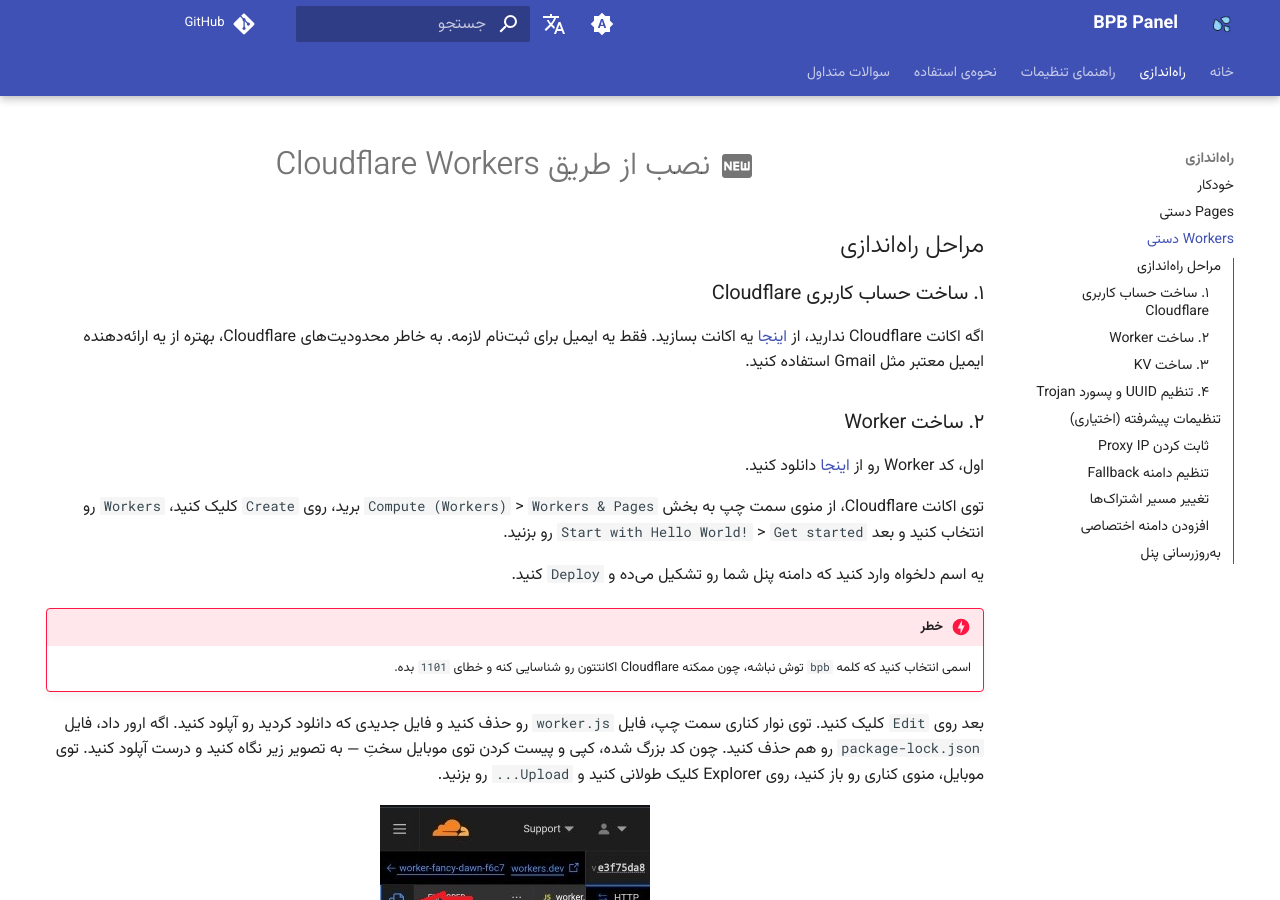
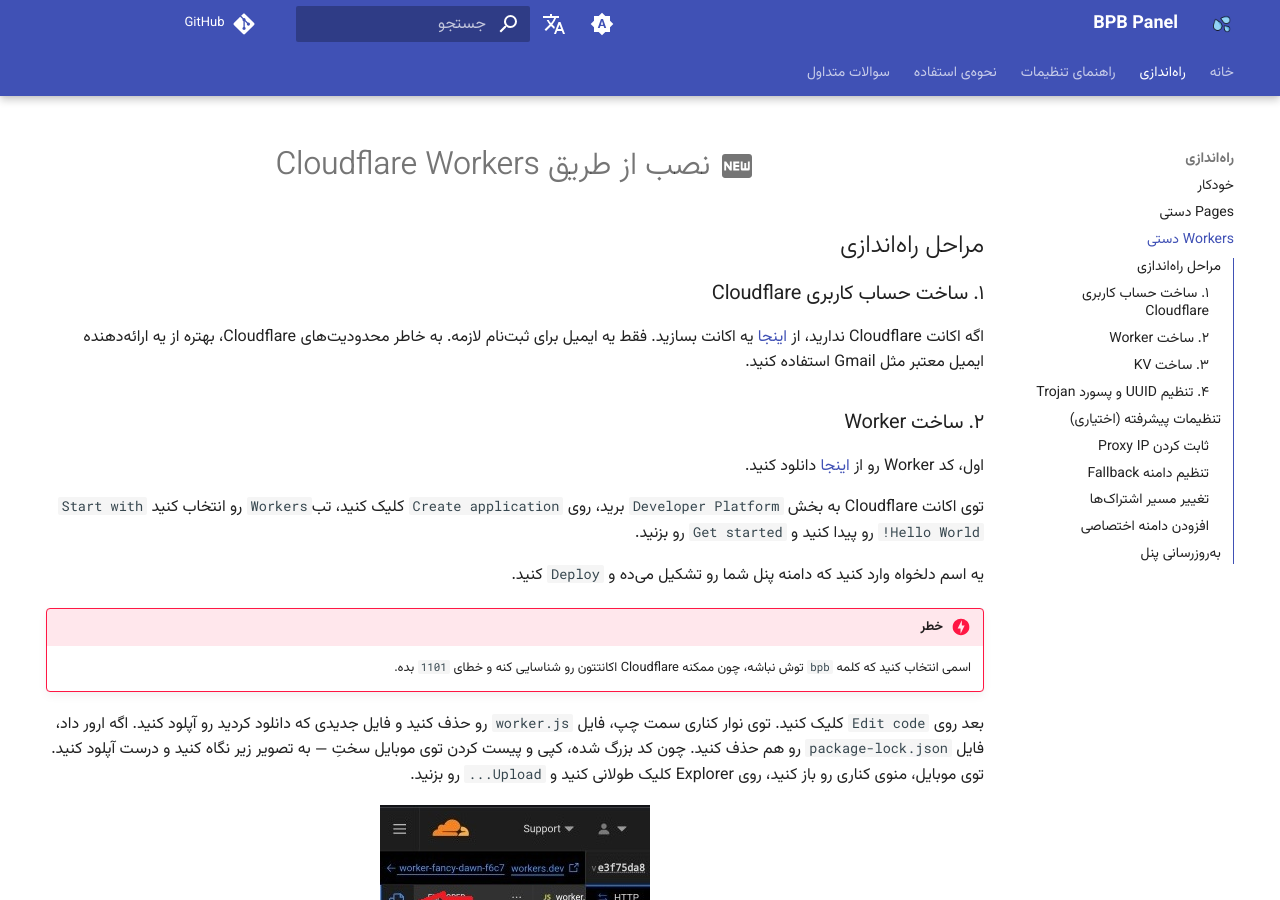
Before and after one commit to CheginiSoroush/flash-panel, an MkDocs documentation site: the page built from docs/fa/docs/installation/workers-manual.md, in a window 1280 px wide and 900 px high. Built offline with MkDocs 1.6.1 and Material for MkDocs 9.7.7, drawn with Linux system fonts in a browser that asks for light colours; comment, search, counter and statistics services are not loaded; some of the changed text lies outside the part shown.

Commit message:
Updated docs.

```diff
--- a/docs/fa/docs/installation/workers-manual.md
+++ b/docs/fa/docs/installation/workers-manual.md
@@ -10,14 +10,14 @@
 
 اول، کد Worker رو از [اینجا](https://github.com/bia-pain-bache/BPB-Worker-Panel/releases/latest/download/worker.js) دانلود کنید.
 
-توی اکانت Cloudflare، از منوی سمت چپ به بخش `Compute (Workers)` > `Workers & Pages` برید، روی `Create` کلیک کنید، `Workers` رو انتخاب کنید و بعد `Start with Hello World!` > `Get started` رو بزنید.
+توی اکانت  Cloudflare به بخش  `Developer Platform` برید، روی `Create application` کلیک کنید، تب`Workers` رو انتخاب کنید `Start with Hello World!` رو پیدا کنید و `Get started` رو بزنید.
 
 یه اسم دلخواه وارد کنید که دامنه پنل شما رو تشکیل می‌ده و `Deploy` کنید.
 
 !!! danger "خطر"
     اسمی انتخاب کنید که کلمه `bpb` توش نباشه، چون ممکنه Cloudflare اکانتتون رو شناسایی کنه و خطای `1101` بده.
 
-بعد روی `Edit` کلیک کنید. توی نوار کناری سمت چپ، فایل `worker.js` رو حذف کنید و فایل جدیدی که دانلود کردید رو آپلود کنید. اگه ارور داد، فایل `package-lock.json` رو هم حذف کنید. چون کد بزرگ شده، کپی و پیست کردن توی موبایل سختِ — به تصویر زیر نگاه کنید و درست آپلود کنید. توی موبایل، منوی کناری رو باز کنید، روی Explorer کلیک طولانی کنید و `Upload...` رو بزنید.
+بعد روی `Edit code` کلیک کنید. توی نوار کناری سمت چپ، فایل `worker.js` رو حذف کنید و فایل جدیدی که دانلود کردید رو آپلود کنید. اگه ارور داد، فایل `package-lock.json` رو هم حذف کنید. چون کد بزرگ شده، کپی و پیست کردن توی موبایل سختِ — به تصویر زیر نگاه کنید و درست آپلود کنید. توی موبایل، منوی کناری رو باز کنید، روی Explorer کلیک طولانی کنید و `Upload...` رو بزنید.
 
 ![Mobile upload](../images/worker-mobile-upload.jpg)
 
@@ -42,7 +42,7 @@
 
 توی بخش KV، روی `Create` کلیک کنید، یه اسم بذارید (مثلاً Test) و `Add` رو بزنید.
 
-دوباره از نوار کناری به بخش `Workers & Pages` برید، Worker که ساختید رو باز کنید، به `Settings` برید و `Bindings` رو پیدا کنید. روی `Add` کلیک کنید و `KV Namespace` رو انتخاب کنید. از منوی کشویی، KV که تازه ساختید (مثلاً Test) رو انتخاب کنید. مهم اینه که خونه اول باید حتماً `kv` باشه. بعد `Deploy` کنید.
+دوباره به بخش `Developer Platform`  برید، Worker  که ساختید رو باز کنید، به  `Bindings`برید و `Add Bindings`  رو پیدا بزنید و `KV Namespace` رو انتخاب کنید. از منوی کشویی، KV که تازه ساختید (مثلاً Test) رو انتخاب کنید. مهم اینه که خونه اول باید حتماً `kv` باشه. بعد `Deploy` کنید.
 
 ![Bind KV](../images/bind-kv.jpg)
 
```
Also changed, not shown: docs/en/docs/installation/pages-manual.md (+2 -2 lines), docs/en/docs/installation/workers-manual.md (+3 -3 lines), docs/fa/docs/installation/pages-manual.md (+1 -1 lines).
